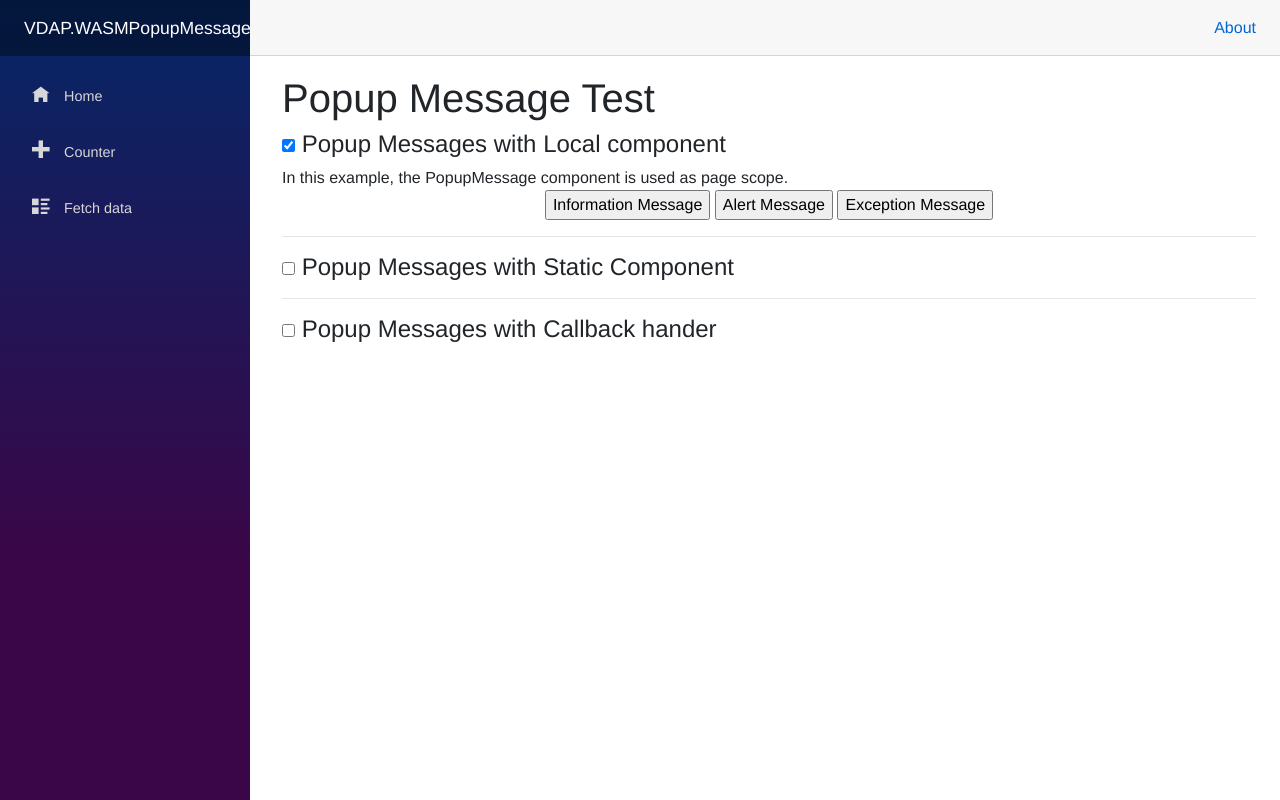
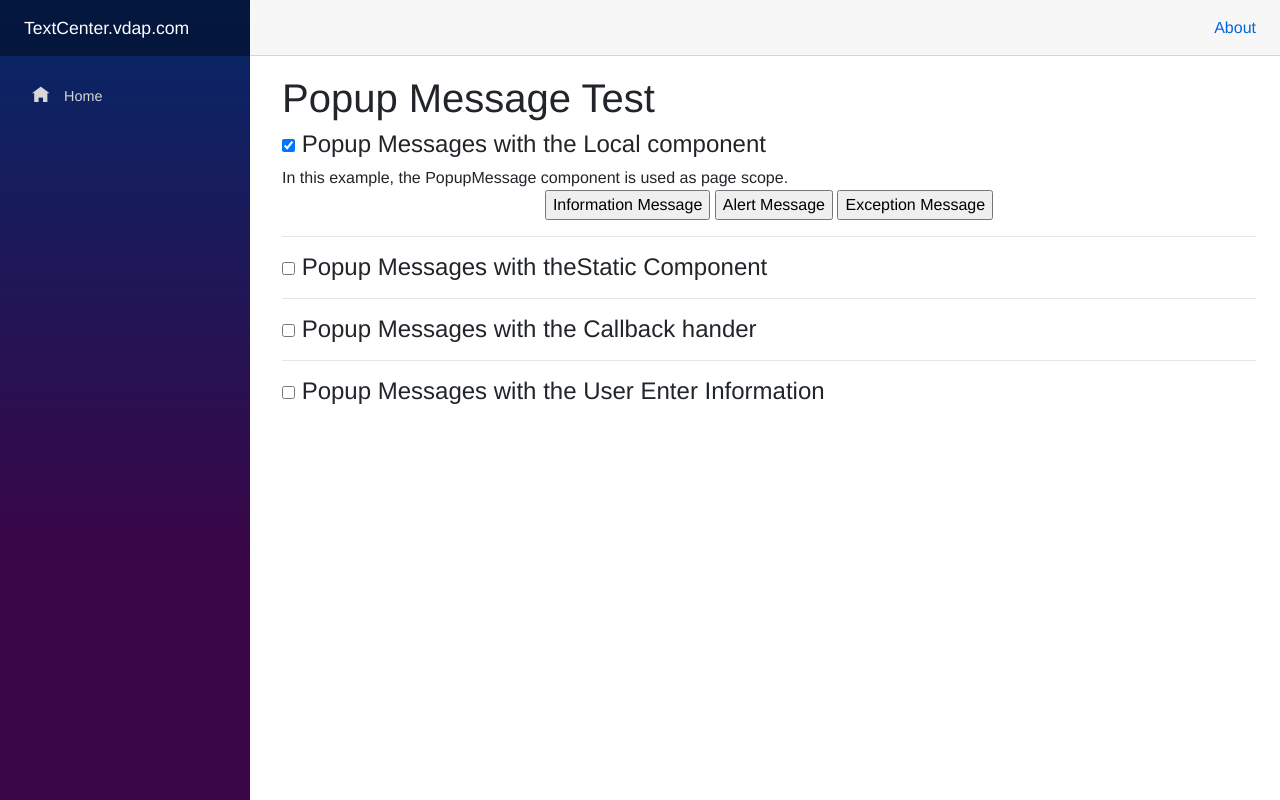
Before and after one commit to textcenter/Blazor-Wasm-popup-messages, an ASP.NET Core app: page /Popup_message_test in a window 1280 px wide. Run offline with ASP.NET Core 8, Linux system fonts and the light colour scheme; style sheets or scripts are compiled from the project's sources.

Commit message:
Added collecting user input data via event callback handler

```diff
--- a/VDAP.WASMPopupMessage/Pages/PopupMessageTest.razor
+++ b/VDAP.WASMPopupMessage/Pages/PopupMessageTest.razor
@@ -4,7 +4,7 @@
 <h1>Popup Message Test</h1>
 <div>
 
-    <h4><input type="checkbox" @bind="@Shows[0]" /> Popup Messages with Local component </h4>
+    <h4><input type="checkbox" @bind="@Shows[0]" /> Popup Messages with the Local component </h4>
     <div hidden="@(!Shows[0])">
         In this example, the PopupMessage component is used as page scope.
         <p style="text-align:center">
@@ -17,9 +17,9 @@
 <hr />
 <div>
 
-    <h4><input type="checkbox" @bind="@Shows[1]" /> Popup Messages with Static Component </h4>
+    <h4><input type="checkbox" @bind="@Shows[1]" /> Popup Messages with theStatic Component </h4>
     <div hidden="@(!Shows[1])">
-        In this example, the PopupMessage component is shared among pages by being declared as static property of the MainLayout component.
+        In this example, the PopupMessage component is shared among pages by being declared as a static property of the MainLayout component.
         <p style="text-align:center">
             <input type="button" value="Information Message" @onclick="@((e)=> { StaticShowPopupMessage(1); })" />
             <input type="button" value="Alert Message" @onclick="@((e)=> { StaticShowPopupMessage(2); })" />
@@ -30,14 +30,27 @@
 <hr />
 <div>
 
-    <h4><input type="checkbox" @bind="@Shows[2]" /> Popup Messages with Callback hander </h4>
+    <h4><input type="checkbox" @bind="@Shows[2]" /> Popup Messages with the Callback hander </h4>
     <div hidden="@(!Shows[2])">
-        In this example, the PopupMessage component is shared among pages by being declared as static property of the MainLayout component.
+        In this example, the PopupMessage component is shared among pages by being declared as a static property of the MainLayout component.
         <p style="text-align:center">
-            <input type="button" value="Information Message" @onclick="@((e)=> { PopupMesageWithCallbackHander(); })" />
+            <input type="button" value="Information Message" @onclick="@((e)=> { PopupMesageWithCallbackHander(1); })" />
 
         </p>
         <p><b>@UserSelectButton</b></p>
+    </div>
+</div>
+<hr />
+<div>
+
+    <h4><input type="checkbox" @bind="@Shows[3]" /> Popup Messages with the User Enter Information </h4>
+    <div hidden="@(!Shows[3])">
+        In this example, the PopupMessage component will pass the user's to the caller via the callback handler
+        <p style="text-align:center">
+            <input type="button" value="Information Message" @onclick="@((e)=> { PopupMesageWithCallbackHander(2); })" />
+
+        </p>
+        <p><b>@UserInput</b></p>
     </div>
 </div>
 
@@ -52,6 +65,7 @@
         }
     }
     public string UserSelectButton { get; set; }
+    public string UserInput { get; set; }
     public PopupMessage Popup { get; set; }
     public PopupMessageTest()
     {
@@ -99,15 +113,33 @@
 
     }
 
-    public void PopupMesageWithCallbackHander()
+    public void PopupMesageWithCallbackHander(int choice)
     {
-        string message = message = "<b>Information Style Message:</b> This message will be showed the OK and Cancell Buttons. Handler Callback with pass";
+        string message = "";
+        switch (choice)
+        {
+            case 1:
+                message = message = "<b>Information Style Message:</b> This message will be showed the OK and Cancell Buttons. Handler Callback with pass";
 
-        Popup.ShowInformationMesage(message,"User selection","OK","Cancel",(b)=>{
+                Popup.ShowInformationMesage(message, "User selection", "OK", "Cancel", (b) =>
+                {
 
-            UserSelectButton = b ? "OK Selected" : "Cancell selected ";
-            this.StateHasChanged();
-        });
+                    UserSelectButton = b ? "OK Selected" : "Cancell selected ";
+                    this.StateHasChanged();
+                });
+
+                break;
+            case 2:
+                message = message = "Please enter your name: ";
+
+                Popup.ShowGetUserEnter(message, "User enter information", "OK", "Cancel", (yes,data) =>
+                {
+
+                    UserInput = yes ? $"User entered {data}" : "User jected to enter their name ";
+                    this.StateHasChanged();
+                });
+                break;
+        }
 
 
     }
--- a/VDAP.WASMPopupMessage/Shared/NavMenu.razor
+++ b/VDAP.WASMPopupMessage/Shared/NavMenu.razor
@@ -1,5 +1,5 @@
 <div class="top-row pl-4 navbar navbar-dark">
-    <a class="navbar-brand" href="">VDAP.WASMPopupMessage</a>
+    <a class="navbar-brand" target="_blank" href="https://textcenter.vdap.com">TextCenter.vdap.com</a>
     <button class="navbar-toggler" @onclick="ToggleNavMenu">
         <span class="navbar-toggler-icon"></span>
     </button>
@@ -12,16 +12,7 @@
                 <span class="oi oi-home" aria-hidden="true"></span> Home
             </NavLink>
         </li>
-        <li class="nav-item px-3">
-            <NavLink class="nav-link" href="counter">
-                <span class="oi oi-plus" aria-hidden="true"></span> Counter
-            </NavLink>
-        </li>
-        <li class="nav-item px-3">
-            <NavLink class="nav-link" href="fetchdata">
-                <span class="oi oi-list-rich" aria-hidden="true"></span> Fetch data
-            </NavLink>
-        </li>
+
     </ul>
 </div>
 
--- a/VDAP.WASMPopupMessage/Shared/PopupMessage.razor
+++ b/VDAP.WASMPopupMessage/Shared/PopupMessage.razor
@@ -1,4 +1,3 @@
-
 <div hidden="@Hidden" class="popupMessage @SubClassName">
 
     <h2>
@@ -8,7 +7,14 @@
     </h2>
     <div>
         @((MarkupString)BodyText)
+        @if (UserEnterRequired)
+        {
+            <input type="text" @bind="@UserEnter" style="width:200px;color:black;" placeholder="Data required" />
+            <br />
+            <label style="color:red;font-size:12px">@UserDateEmptyMessage</label>
+        }
     </div>
+
     <p style="text-align:center; margin-top:10px;">
         <button @onclick="@(()=> { ButtonClicked(true); })">@OKButtonText</button>
         <button @onclick="@(()=> { ButtonClicked(false); })" hidden="@(string.IsNullOrEmpty(CancelButtonText))">@CancelButtonText</button>
@@ -42,6 +48,10 @@
     }
     public bool Hidden { get; set; }
     public Action<bool> Callback;
+    public Action<bool, string> UserEnterCallback;
+    public string UserEnter { get; set; }
+    public bool UserEnterRequired { get; set; }
+    public string UserDateEmptyMessage { get; set; }
     public PopupMessage()
     {
         OKButtonText = "OK";
@@ -52,11 +62,48 @@
 
 
     }
+
     public void ButtonClicked(bool confirmed)
     {
-        if (Callback != null)
-            Callback(confirmed);
-        Hidden = true;
+        if (UserEnterRequired)
+        {
+            if (confirmed)
+            {
+                UserDateEmptyMessage = "";
+                if (string.IsNullOrEmpty(UserEnter))
+                {
+                    UserDateEmptyMessage = "Please enter data";
+                    return;
+                }
+            }
+            if (UserEnterCallback != null)
+                UserEnterCallback(confirmed, UserEnter);
+            Hidden = true;
+            UserEnterRequired = false;
+            UserEnter = "";
+
+        }
+        else
+        {
+            if (Callback != null)
+                Callback(confirmed);
+
+            Hidden = true;
+        }
+
+    }
+    public void ShowGetUserEnter(string bodyText, string headerText, string okButtonText, string cancellButtonText, Action<bool, string> callback)
+    {
+        UserEnterCallback = callback;
+        Icon = "&#x2139;";
+        SubClassName = "information";
+        this.HeaderText = $"{ headerText}";
+        this.BodyText = bodyText;
+        this.OKButtonText = okButtonText;
+        this.CancelButtonText = cancellButtonText;
+        Hidden = false;
+        UserEnterRequired = true;
+        Refresh();
     }
 
     public void ShowInformationMesage(string bodyText, Action<bool> callback)
```
Also changed, not shown: VDAP.WASMPopupMessage/Pages/Index.razor (+8 -10 lines), VDAP.WASMPopupMessage/Properties/launchSettings.json (+8 -8 lines).
